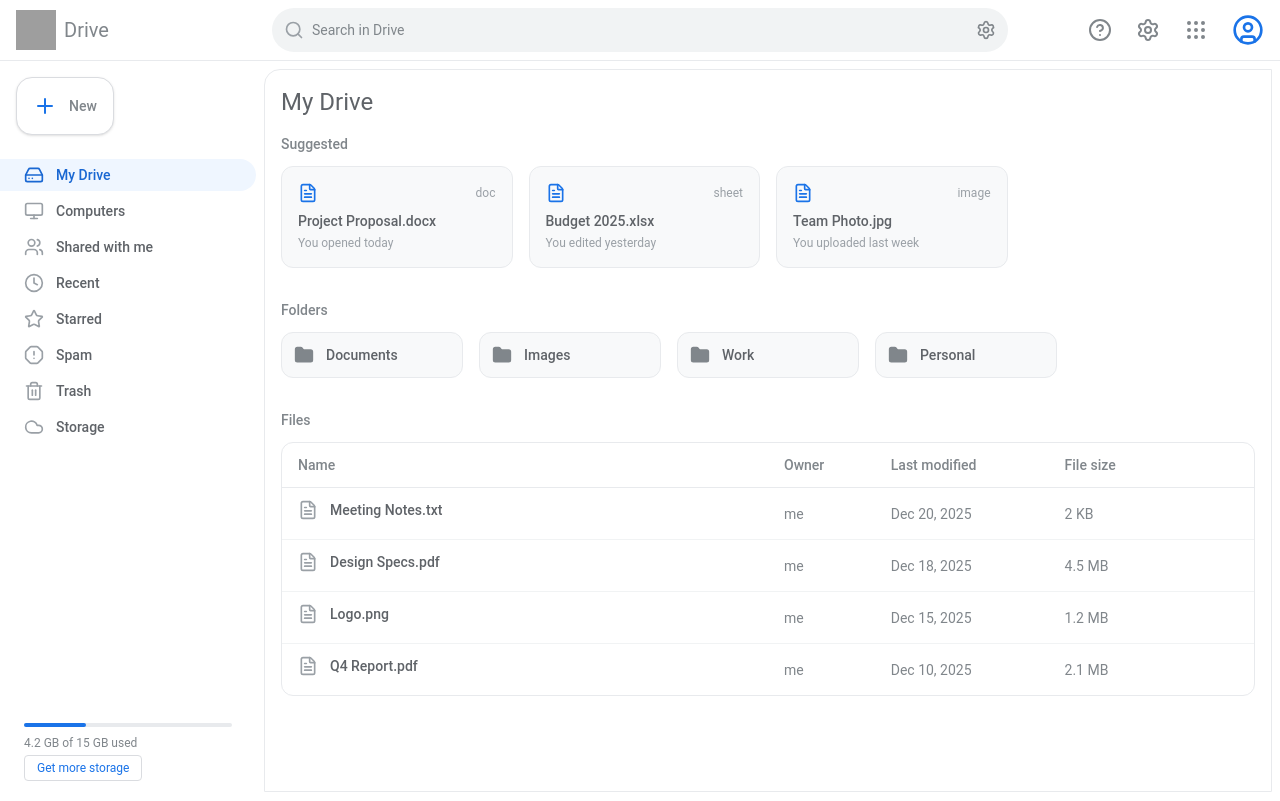
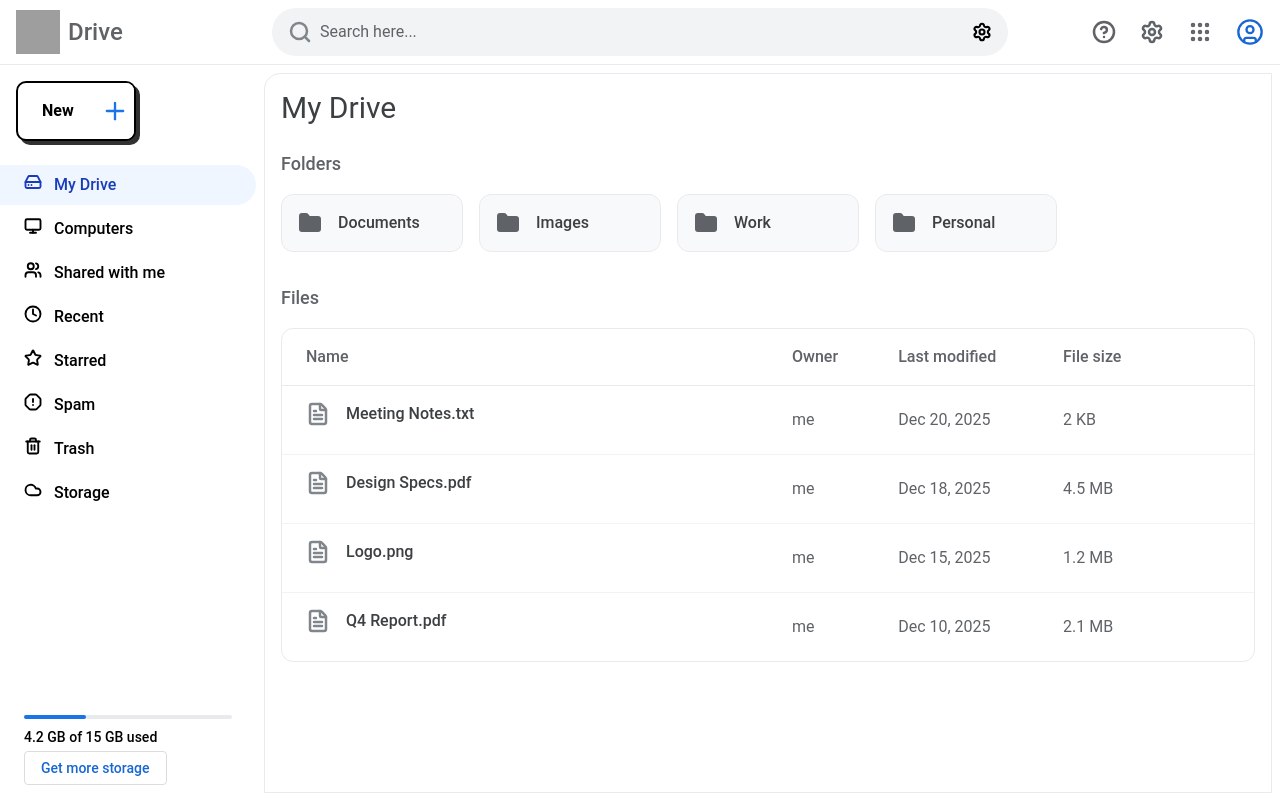
Before and after one commit to Sarthak0419/data_sphere, a React (Vite) app in the folder data_sphere/: page /drive/my-drive in a window 1280 px wide. Built offline with nearby package versions, Linux system fonts and the light colour scheme; grey boxes are pictures that could not be loaded.

Commit message:
new button

```diff
--- a/data_sphere/src/components/Header.tsx
+++ b/data_sphere/src/components/Header.tsx
@@ -12,40 +12,40 @@
           <img
             src="https://upload.wikimedia.org/wikipedia/commons/d/da/Google_Drive_logo_%282020%29.svg"
             alt="Drive Logo"
-            className="w-10 h-10"
+            className="w-11 h-11"
           />
-          <span className="text-xl text-gray-600 font-normal">Drive</span>
+          <span className="text-2xl text-gray-700 font-medium">Drive</span>
         </div>
       </div>
 
       <div className="flex-1 max-w-3xl px-4">
         <div className="relative group">
-          <div className="absolute inset-y-0 left-0 pl-3 flex items-center pointer-events-none">
-            <Search size={20} className="text-gray-500 group-focus-within:text-blue-600" />
+          <div className="absolute inset-y-0 left-0 pl-4 flex items-center pointer-events-none">
+            <Search size={24} className="text-gray-600 group-focus-within:text-blue-700 stroke-[2.5px]" />
           </div>
           <input
             type="text"
-            className="block w-full pl-10 pr-3 py-3 bg-gray-100 border-none rounded-full leading-5 text-gray-900 placeholder-gray-600 focus:outline-none focus:bg-white focus:ring-1 focus:ring-gray-200 focus:shadow-md transition-shadow sm:text-sm"
-            placeholder="Search in Drive"
+            className="block w-full pl-12 pr-4 py-3.5 bg-gray-100 border-none rounded-full leading-5 text-gray-900 placeholder-gray-700 font-normal focus:outline-none focus:bg-white focus:ring-1 focus:ring-gray-200 focus:shadow-md transition-shadow sm:text-base"
+            placeholder="Search here..."
           />
-          <div className="absolute inset-y-0 right-0 pr-3 flex items-center cursor-pointer">
-             <Settings size={20} className="text-gray-600" />
+          <div className="absolute inset-y-0 right-0 pr-4 flex items-center cursor-pointer">
+             <Settings size={20} className="text-black stroke-[2.5px]" />
           </div>
         </div>
       </div>
 
       <div className="flex items-center gap-2 w-60 justify-end">
-        <div className="p-2 hover:bg-gray-100 rounded-full cursor-pointer text-gray-600">
-          <HelpCircle size={24} />
+        <div className="p-2 hover:bg-gray-100 rounded-full cursor-pointer text-gray-700">
+          <HelpCircle size={24} className="stroke-[2.5px]" />
         </div>
-        <div className="p-2 hover:bg-gray-100 rounded-full cursor-pointer text-gray-600">
-          <Settings size={24} />
+        <div className="p-2 hover:bg-gray-100 rounded-full cursor-pointer text-gray-700">
+          <Settings size={24} className="stroke-[2.5px]" />
         </div>
-        <div className="p-2 hover:bg-gray-100 rounded-full cursor-pointer text-gray-600">
-          <Grip size={24} />
+        <div className="p-2 hover:bg-gray-100 rounded-full cursor-pointer text-gray-700">
+          <Grip size={24} className="stroke-[2.5px]" />
         </div>
         <div className="ml-2 cursor-pointer">
-           <UserCircle size={32} className="text-blue-600" />
+           <UserCircle size={28} className="text-blue-700" />
         </div>
       </div>
     </header>
--- a/data_sphere/src/components/Sidebar.tsx
+++ b/data_sphere/src/components/Sidebar.tsx
@@ -26,9 +26,13 @@
   return (
     <aside className="w-64 py-4 flex flex-col h-[calc(100vh-64px)] hidden lg:flex">
       <div className="px-4 mb-6">
-        <button className="flex items-center gap-3 bg-white border border-gray-300 rounded-2xl px-4 py-4 shadow-sm hover:shadow-md hover:bg-gray-50 transition-all">
-          <Plus size={24} className="text-blue-600" />
-          <span className="text-sm font-medium text-gray-600">New</span>
+        <button className="group relative w-[120px] h-[60px] cursor-pointer flex items-center border-2 border-black shadow-[4px_4px_#323232] bg-white rounded-[10px] overflow-hidden transition-all duration-300 active:translate-x-[3px] active:translate-y-[3px] active:shadow-none">
+          <span className="translate-x-[24px] text-black font-semibold transition-all duration-300 group-hover:text-transparent">
+            New
+          </span>
+          <span className="absolute translate-x-[77px] h-full w-[39px] bg-white flex items-center justify-center transition-all duration-300 group-hover:w-full group-hover:translate-x-0">
+            <Plus size={28} className="text-blue-600" />
+          </span>
         </button>
       </div>
 
@@ -38,13 +42,13 @@
             <li key={item.label}>
               <a
                 href="#"
-                className={`flex items-center gap-3 px-6 py-1.5 rounded-r-full text-sm font-medium transition-colors ${
+                className={`flex items-center-fix gap-3 px-6 py-2 rounded-r-full text-base font-medium transition-colors ${
                   item.active
-                    ? 'bg-blue-50 text-blue-700'
-                    : 'text-gray-700 hover:bg-gray-100'
+                    ? 'bg-blue-50 text-blue-800'
+                    : 'text-black hover:bg-gray-300'
                 }`}
               >
-                <item.icon size={20} className={item.active ? 'text-blue-700' : 'text-gray-500'} />
+                <item.icon size={18} className={item.active ? 'text-blue-800 stroke-[2.5px]' : 'text-black stroke-[2.5px]'} />
                 {item.label}
               </a>
             </li>
@@ -56,8 +60,8 @@
         <div className="w-full bg-gray-200 rounded-full h-1 mb-2">
           <div className="bg-blue-600 h-1 rounded-full" style={{ width: '30%' }}></div>
         </div>
-        <p className="text-xs text-gray-600 mb-1">4.2 GB of 15 GB used</p>
-        <button className="text-xs text-blue-600 border border-gray-300 rounded px-3 py-1 hover:bg-blue-50">
+        <p className="text-sm text-black mb-1 font-medium">4.2 GB of 15 GB used</p>
+        <button className="text-sm font-medium text-blue-700 border border-gray-300 rounded px-4 py-1.5 hover:bg-blue-50">
           Get more storage
         </button>
       </div>
--- a/data_sphere/src/pages/Drive.tsx
+++ b/data_sphere/src/pages/Drive.tsx
@@ -1,11 +1,5 @@
 import React from 'react';
 import { Folder, FileText, Image, MoreVertical } from 'lucide-react';
-
-const suggestedFiles = [
-  { name: 'Project Proposal.docx', type: 'doc', date: 'You opened today' },
-  { name: 'Budget 2025.xlsx', type: 'sheet', date: 'You edited yesterday' },
-  { name: 'Team Photo.jpg', type: 'image', date: 'You uploaded last week' },
-];
 
 const folders = [
   { name: 'Documents', items: 12 },
@@ -24,38 +18,21 @@
 export const Drive: React.FC = () => {
   return (
     <div className="h-full">
-      <div className="flex items-center justify-between mb-4">
-        <h1 className="text-2xl text-gray-700">My Drive</h1>
+      <div className="flex items-center justify-between mb-6">
+        <h1 className="text-3xl font-normal text-gray-800">My Drive</h1>
         <div className="flex items-center gap-2">
            {/* View toggle buttons could go here */}
         </div>
       </div>
 
-      {/* Suggested Section */}
-      <div className="mb-8">
-        <h2 className="text-sm font-medium text-gray-600 mb-3">Suggested</h2>
-        <div className="grid grid-cols-1 sm:grid-cols-2 md:grid-cols-3 lg:grid-cols-4 gap-4">
-          {suggestedFiles.map((file) => (
-            <div key={file.name} className="bg-gray-50 p-4 rounded-xl border border-gray-200 hover:bg-gray-100 cursor-pointer transition-colors">
-              <div className="flex items-center justify-between mb-2">
-                <FileText size={20} className="text-blue-600" />
-                <span className="text-xs text-gray-500">{file.type}</span>
-              </div>
-              <p className="text-sm font-medium text-gray-700 truncate">{file.name}</p>
-              <p className="text-xs text-gray-500 mt-1">{file.date}</p>
-            </div>
-          ))}
-        </div>
-      </div>
-
       {/* Folders Section */}
       <div className="mb-8">
-        <h2 className="text-sm font-medium text-gray-600 mb-3">Folders</h2>
+        <h2 className="text-lg font-medium text-gray-700 mb-4">Folders</h2>
         <div className="grid grid-cols-2 sm:grid-cols-3 md:grid-cols-4 lg:grid-cols-5 gap-4">
           {folders.map((folder) => (
-            <div key={folder.name} className="flex items-center gap-3 p-3 bg-gray-50 rounded-xl border border-gray-200 hover:bg-gray-100 cursor-pointer transition-colors">
-              <Folder size={20} className="text-gray-600 fill-gray-600" />
-              <span className="text-sm font-medium text-gray-700 truncate">{folder.name}</span>
+            <div key={folder.name} className="flex items-center gap-4 p-4 bg-gray-50 rounded-xl border border-gray-200 hover:bg-gray-100 cursor-pointer transition-colors">
+              <Folder size={24} className="text-gray-700 fill-gray-700" />
+              <span className="text-base font-medium text-gray-800 truncate">{folder.name}</span>
             </div>
           ))}
         </div>
@@ -63,31 +40,31 @@
 
       {/* Files Section */}
       <div>
-        <h2 className="text-sm font-medium text-gray-600 mb-3">Files</h2>
+        <h2 className="text-lg font-medium text-gray-700 mb-4">Files</h2>
         <div className="bg-white rounded-xl border border-gray-200 overflow-hidden">
           <table className="w-full text-left border-collapse">
             <thead>
               <tr className="border-b border-gray-200">
-                <th className="py-3 px-4 text-sm font-medium text-gray-600 w-1/2">Name</th>
-                <th className="py-3 px-4 text-sm font-medium text-gray-600">Owner</th>
-                <th className="py-3 px-4 text-sm font-medium text-gray-600">Last modified</th>
-                <th className="py-3 px-4 text-sm font-medium text-gray-600">File size</th>
-                <th className="py-3 px-4 text-sm font-medium text-gray-600"></th>
+                <th className="py-4 px-6 text-base font-medium text-gray-700 w-1/2">Name</th>
+                <th className="py-4 px-6 text-base font-medium text-gray-700">Owner</th>
+                <th className="py-4 px-6 text-base font-medium text-gray-700">Last modified</th>
+                <th className="py-4 px-6 text-base font-medium text-gray-700">File size</th>
+                <th className="py-4 px-6 text-base font-medium text-gray-700"></th>
               </tr>
             </thead>
             <tbody>
               {files.map((file) => (
                 <tr key={file.name} className="hover:bg-gray-50 border-b border-gray-100 last:border-none group">
-                  <td className="py-3 px-4 flex items-center gap-3">
-                    <FileText size={20} className="text-gray-500" />
-                    <span className="text-sm text-gray-700 font-medium">{file.name}</span>
+                  <td className="py-4 px-6 flex items-center gap-4">
+                    <FileText size={24} className="text-gray-600 stroke-[2.5px]" />
+                    <span className="text-base text-gray-800 font-medium">{file.name}</span>
                   </td>
-                  <td className="py-3 px-4 text-sm text-gray-600">{file.owner}</td>
-                  <td className="py-3 px-4 text-sm text-gray-600">{file.date}</td>
-                  <td className="py-3 px-4 text-sm text-gray-600">{file.size}</td>
-                  <td className="py-3 px-4 text-right">
-                    <button className="p-1 hover:bg-gray-200 rounded-full opacity-0 group-hover:opacity-100 transition-opacity">
-                      <MoreVertical size={16} className="text-gray-600" />
+                  <td className="py-4 px-6 text-base font-normal text-gray-700">{file.owner}</td>
+                  <td className="py-4 px-6 text-base font-normal text-gray-700">{file.date}</td>
+                  <td className="py-4 px-6 text-base font-normal text-gray-700">{file.size}</td>
+                  <td className="py-4 px-6 text-right">
+                    <button className="p-2 hover:bg-gray-200 rounded-full opacity-0 group-hover:opacity-100 transition-opacity">
+                      <MoreVertical size={20} className="text-gray-700" />
                     </button>
                   </td>
                 </tr>
```
